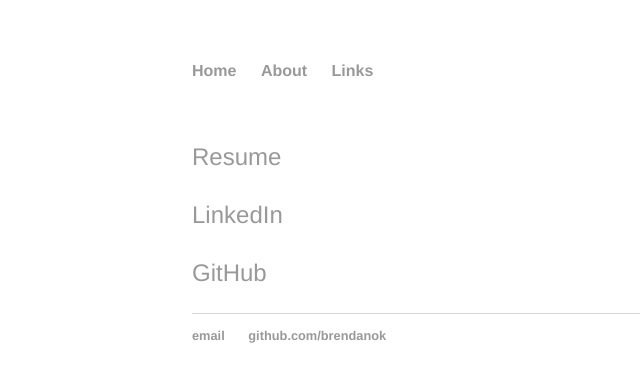
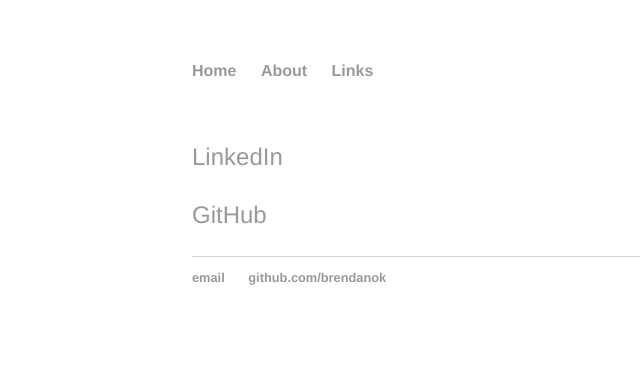
Before and after one commit to brendanok/brendanok.github.io, a Jekyll site: the page built from cv/index.html, in a window 1280 px wide. Shown: the top 382 px of the page, without its empty margins (0-640 px from the left). Built offline with Jekyll 4.4.1, drawn with Linux system fonts in a browser that asks for light colours.

Commit message:
Update index.html

```diff
--- a/cv/index.html
+++ b/cv/index.html
@@ -5,7 +5,6 @@ title: Resume
 
 	<div class="Resume">
 		<br>
-		<p><a href="/cv/Brendan_Ok_Resume.pdf">Resume</a></p>
 		<p><a href="https://www.linkedin.com/in/brendanok">LinkedIn</a></p>
 		<p><a href="https://github.com/brendanok">GitHub</a></p>
 	</div>
```
